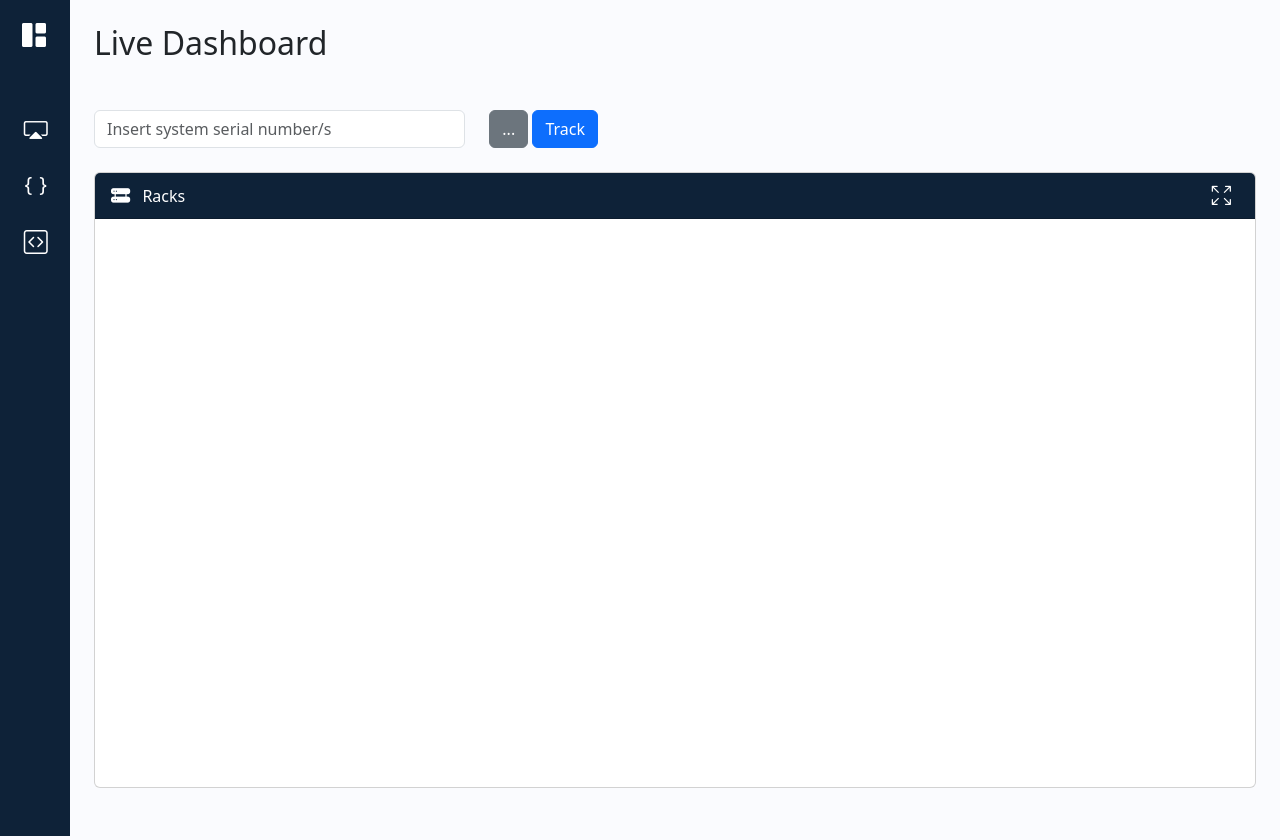
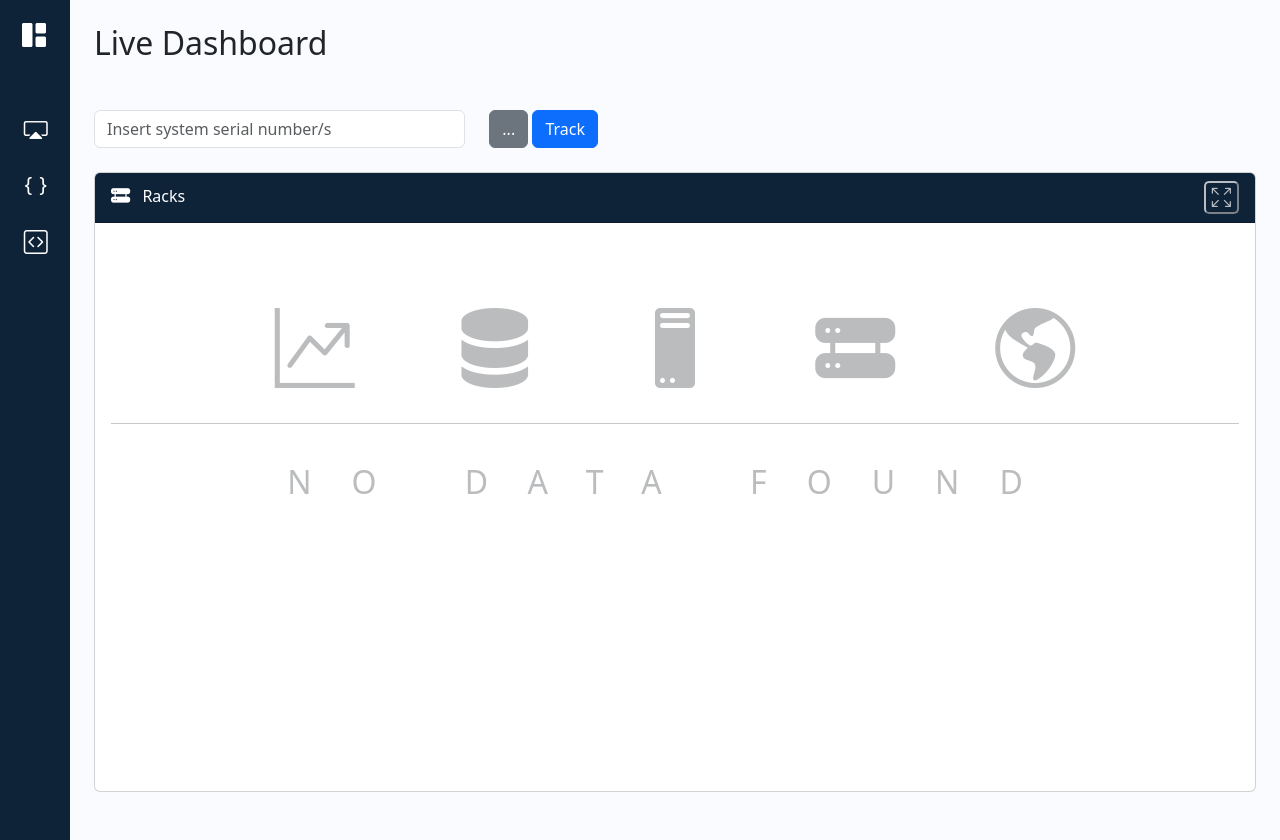
Before and after one commit to pphyom/UtilityHub, a Flask app: page / in a window 1280 px wide. Run offline with Flask 3, Linux system fonts and the light colour scheme; parts of the project's set-up code (start-up, migrations or seed data) failed here and were passed over; some libraries are stand-ins or nearby versions.

Commit message:
landing page & log organized

```diff
--- a/config/core.py
+++ b/config/core.py
@@ -7,6 +7,8 @@ class Source:
     def __init__(self, url: str, header: dict):
         self.url = url
         self.header = header
+
+    url_server42 = "http://10.43.251.42"
 
 
     def live_data(self):
--- a/main.py
+++ b/main.py
@@ -10,38 +10,44 @@ header = {
 url = "http://10.43.251.42/input_output?model=Supermicro"
 
 
-# smc = Source(url=url, header=header)
-# base_data = smc.live_data()  # assigned the data into the base_data variable
-# headings = ("Location", "System SN", "Status", "Rack", "Time Gap", "Log")
-# CONDITIONS = ("WARNING", "FAIL", "PASS")
+smc = Source(url=url, header=header)
+base_data = smc.live_data()  # assigned the data into the base_data variable
+headings = ("Location", "System SN", "Status", "Rack", "Time Gap", "Log")
+CONDITIONS = ("WARNING", "FAIL", "PASS")
+b23rburn = smc.url_server42
+
 
 app = Flask(__name__)
 
 
 @app.route("/", methods=["GET", "POST"])
 def index():
-    # if request.method == "POST":
-    #     # retrieved from text input box
-    #     input_list = request.form["serial_num"].split(" ")
-    #     # remove all empty items in the list
-    #     input_list = [sn for sn in input_list if sn != ""]
-    #     data: list = []
+    if request.method == "POST":
+        # retrieved from text input box
+        input_list = request.form["serial_num"].split(" ")
+        # remove all empty items in the list
+        input_list = [sn for sn in input_list if sn != ""]
+        data: list = []
 
-    #     for idx, sn in enumerate(input_list):
-    #         for sn_list in base_data:
-    #             if sn in sn_list[0]:
-    #                 data.append([idx+1] + sn_list)
+        for idx, sn in enumerate(input_list):
+            for sn_list in base_data:
+                if sn in sn_list[0]:
+                    data.append([idx+1] + sn_list)
 
-    #     # Sort items per conditions
-    #     data.sort(key=lambda item:
-    #               (item[2] == "WARNING",
-    #                item[2] == "FAIL",
-    #                item[2] == "PASS"), reverse=True)
+        # Sort items per conditions
+        data.sort(key=lambda item:
+                  (item[2] == "WARNING",
+                   item[2] == "FAIL",
+                   item[2] == "PASS"), reverse=True)
 
-    #     return render_template("index.html", headings=headings, data=data, cond=CONDITIONS)
+        return render_template("index.html",
+                               headings=headings,
+                               data=data,
+                               cond=CONDITIONS,
+                               b23rburn=b23rburn)
 
-    # else:
-    return render_template("index.html")
+    else:
+        return render_template( "index.html")
 
 
 if __name__ == "__main__":
--- a/static/css/style.css
+++ b/static/css/style.css
@@ -1,5 +1,4 @@
 /* Sidebar */
-
 ::after,
 ::before {
     box-sizing: border-box;
@@ -160,8 +159,8 @@ a.sidebar-link:hover {
 
 /* Sidebar */
 
+
 /* Badges */
-
 .status {
     min-width: 9rem;
 }
@@ -188,7 +187,6 @@ a.sidebar-link:hover {
 /* Badges */
 
 /* Table customization */
-
 .table-wrapper {
     height: 67vh;
     border-radius: .2rem;
@@ -217,8 +215,9 @@ thead tr i {
     padding-right: .5rem;
 }
 
+/* Table customization */
+
 /*  Responsive Table  */
-
 @media screen and (max-width: 900px) {
     table {
         border: 0;
@@ -256,6 +255,8 @@ thead tr i {
     }
 }
 
+/*  Responsive Table  */
+
 /*  Fullscreen Table height adjustment  */
 @media all and (display-mode: fullscreen) {
     .table-wrapper {
@@ -266,29 +267,21 @@ thead tr i {
     }
 }
 
+/*  Fullscreen Table height adjustment  */
 
-/* Expand button */
-#toggle-fs {
+/* Fullscreen button */
+.full-screen {
+    opacity: 70%;
+    transition: 150ms;
+    background-color: var(--theme-color);
+    border-color: var(--main-color);
+    border-radius: 15%;
     cursor: pointer;
 }
-/*
-.fsmode {
-    transition: 150ms;
-    padding: none;
-    outline: none;
-    cursor: pointer;
-  }
 
-  .fsmode:hover {
-    background-color: rgba(255, 255, 255, 1);
-  }
-
-.fsmode:not(.is-active) .full-screen--close {
-    display: none;
-}
-
-.fsmode.is-active .full-screen--open {
-    display: none;
+.full-screen:hover {
+    opacity: 100%;
+    border-radius: 40%;
 }
 
 .full-screen--close {
@@ -301,4 +294,25 @@ thead tr i {
 
 :fullscreen .full-screen--close {
     display: block;
-} */
+}
+
+/* Fullscreen button */
+
+/* Misc */
+.landing-page i {
+    font-size: 5rem;
+    opacity: 30%;
+}
+
+.landing-page li h2 {
+    padding-top: 2%;
+    text-align: center;
+    letter-spacing: 2.5rem;
+    opacity: 30%;
+}
+
+@media screen and (max-width: 1060px) {
+    .landing-page li h2 {
+        display: none;
+    }
+}
--- a/static/js/script.js
+++ b/static/js/script.js
@@ -2,7 +2,7 @@
 // navigation sidebar
 const sidebar = document.querySelector("#toggle-btn");
 
-sidebar.addEventListener("click", function() {
+sidebar.addEventListener("click", function () {
     document.querySelector("#sidebar").classList.toggle("expand");
 });
 
@@ -17,46 +17,35 @@ function passData() {
 
 
 // FULL SCREEN
-var isFullscreen = false
-var page = document.getElementById("full-screen");
+// var isFullscreen = false
+// var page = document.getElementById("fullscreen-wrapper");
 
-function toggleFS () {
-    isFullscreen ? document.exitFullscreen?.() :
-    page.requestFullscreen?.(),
-    (isFullscreen = !isFullscreen)
-}
+// function toggleFS () {
+//     isFullscreen ? document.exitFullscreen?.() :
+//     page.requestFullscreen?.(),
+//     (isFullscreen = !isFullscreen)
+// }
+
 
 // Full Screen
+const fullscreenWrapper = document.getElementById("fullscreen-wrapper");
+const fullscreenButton = document.querySelector(".full-screen");
 
-// const wrapper = document.getElementById("full-screen");
-// const fullscreenButton = document.querySelector(".fsmode");
 
-// fullscreenButton.addEventListener("click", function () {
-//     if (document.fullscreenElement) {
-//       document.exitFullscreen()
-//     } else {
-//       if (wrapper.webkitSupportsFullscreen) {
-//         wrapper.webkitEnterFullscreen()
-//       } else {
-//         wrapper.requestFullscreen()
-//       }
-//     }
-//   });
-
-//   fullscreenButton.addEventListener("click", () => {
-//     if (document.fullscreenElement) {
-//       document
-//         .exitFullscreen()
-//         .then(() => fullscreenButton.classList.remove("is-active"));
-//     } else {
-//       if (wrapper.webkitSupportsFullscreen) {
-//         wrapper
-//           .webkitEnterFullscreen()
-//           .then(() => fullscreenButton.classList.add("is-active"));
-//       } else {
-//         wrapper
-//           .requestFullscreen()
-//           .then(() => fullscreenButton.classList.add("is-active"));
-//       }
-//     }
-//   });
+fullscreenButton.addEventListener("click", () => {
+    if (document.fullscreenElement) {
+        document
+            .exitFullscreen()
+            .then(() => fullscreenButton.classList.remove("is-active"));
+    } else {
+        if (fullscreenWrapper.webkitSupportsFullscreen) {
+            fullscreenWrapper
+                .webkitEnterFullscreen()
+                .then(() => fullscreenButton.classList.add("is-active"));
+        } else {
+            fullscreenWrapper
+                .requestFullscreen()
+                .then(() => fullscreenButton.classList.add("is-active"));
+        }
+    }
+});
--- a/templates/index.html
+++ b/templates/index.html
@@ -51,15 +51,17 @@
                 </div>
             </div><!-- Row End -->
 
-            <div id="full-screen" class="card mb-4">
+            <div id="fullscreen-wrapper" class="card mb-4">
                 <div class="card-header bg-custom text-white">
                     <i class="bi bi-hdd-rack-fill"></i>
                     <span>Racks</span>
-                    <!-- <button class="fsmode" title="Enter full screen mode">
-                        <i class="bi bi-arrows-fullscreen float-end full-screen--open"></i>
-                        <i class="bi bi-fullscreen-exit float-end full-screen--close"></i>
-                    </button> -->
-                    <i id="toggle-fs" class="bi bi-arrows-fullscreen float-end" onclick="toggleFS()"></i>
+                    <div class="float-end">
+                        <button class="full-screen py-0">
+                            <i class="bi bi-arrows-fullscreen full-screen--open text-white p-0"></i>
+                            <i class="bi bi-fullscreen-exit full-screen--close text-white p-0"></i>
+                        </button>
+                    </div>
+                    <!-- <i id="toggle-fs" class="bi bi-arrows-fullscreen float-end" onclick="toggleFS()"></i> -->
                 </div>
 
                 <div class="card-body">
@@ -107,6 +109,19 @@
                     </table> -->
                     <!-- OFFLINE TABLE -->
                     <div class="table-wrapper">
+                        {% if not data %}
+                            <div class="landing-page py-5">
+                                <li>
+                                    <i class="bi bi-graph-up-arrow p-5"></i>
+                                    <i class="bi bi-server p-5"></i>
+                                    <i class="bi bi-pc p-5"></i>
+                                    <i class="bi bi-hdd-rack-fill p-5"></i>
+                                    <i class="bi bi-globe-americas p-5"></i>
+                                </li>
+                                <hr>
+                                <li><h2>NO DATA FOUND</h2></li>
+                            </div>
+                        {% else %}
                         <table class="table table-hover table-striped">
                             <thead class="sticky-top table-light">
                                 <tr>
@@ -131,7 +146,7 @@
                                 {% for row in data %}
                                 <tr>
                                     {% for cell in row %}
-                                    {% if row.index(cell) == 2 %} <!-- If the column 2 -->
+                                        {% if row.index(cell) == 2 %} <!-- If the column 2, display badges -->
                                             {% if cell == cond[0] %}
                                             <td scope="row">
                                                 <span class="badge status warning text-dark">{{ cell }}</span>
@@ -149,6 +164,13 @@
                                                 <span class="badge status running">{{ cell }}</span>
                                             </td>
                                             {% endif %}
+
+                                        {% elif row.index(cell) == 5 %}
+                                        <td scope="row">
+                                            <span>
+                                                <a href="{{ b23rburn + cell }}" target="_blank"><i class="bi bi-file-text-fill"></i></a>
+                                            </span>
+                                        </td>
                                         {% else %}
                                         <td scope="row">{{ cell }}</td>
                                         {% endif %}
@@ -156,6 +178,7 @@
                                 </tr>
                                 {% endfor %}
                             </tbody>
+                            {% endif %}
                         </table>
                     </div>
                 </div>
```
Also changed, not shown: templates/nodata.html (added, +11 -0 lines). Lines whose indentation alone changed are shown as unchanged.
